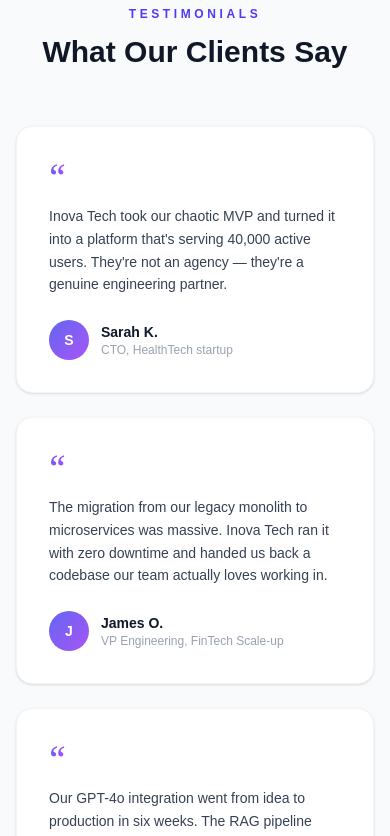
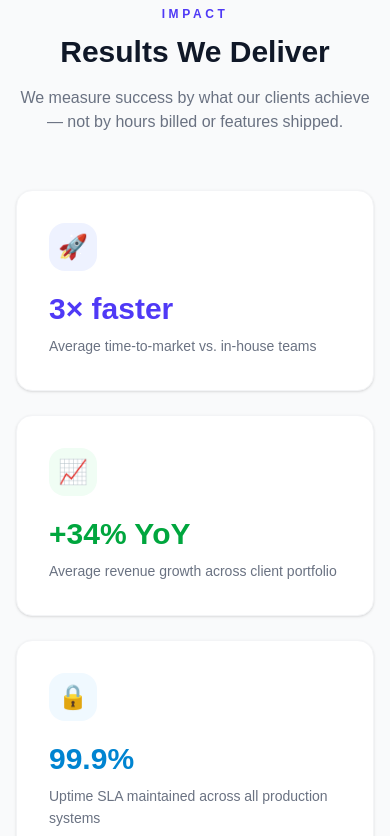
Before and after one commit to alvinotechnologies/web, a Next.js app: page / in a window 390 px wide. Shown: the part 6180-7016 px from the top of the page. Built offline with nearby package versions, Linux system fonts and the light colour scheme.

Commit message:
feat: replace testimonials with Results We Deliver section on homepage

```diff
--- a/src/app/page.tsx
+++ b/src/app/page.tsx
@@ -91,21 +91,6 @@
   { n: "03", title: "Build & Iterate",desc: "Weekly sprints, continuous deployment — you see real progress every step." },
   { n: "04", title: "Launch",         desc: "We handle go-live, monitoring, and the inevitable post-launch adjustments." },
   { n: "05", title: "Grow",           desc: "Ongoing retainer or clean handoff — we're built for the long relationship." },
-];
-
-const testimonials = [
-  {
-    quote: "Inova Tech took our chaotic MVP and turned it into a platform that's serving 40,000 active users. They're not an agency — they're a genuine engineering partner.",
-    name: "Sarah K.", role: "CTO, HealthTech startup", init: "S",
-  },
-  {
-    quote: "The migration from our legacy monolith to microservices was massive. Inova Tech ran it with zero downtime and handed us back a codebase our team actually loves working in.",
-    name: "James O.", role: "VP Engineering, FinTech Scale-up", init: "J",
-  },
-  {
-    quote: "Our GPT-4o integration went from idea to production in six weeks. The RAG pipeline they built queries accuracy is at 94% — better than our internal analysts expected.",
-    name: "Leila M.", role: "Head of Product, Enterprise SaaS", init: "L",
-  },
 ];
 
 const latestPosts = posts.slice(0, 3);
@@ -439,33 +424,84 @@
       </section>
 
       {/* ════════════════════════════════════════════════════
-          TESTIMONIALS
+          RESULTS WE DELIVER
       ════════════════════════════════════════════════════ */}
       <section className="bg-gray-50 py-24">
         <div className="mx-auto max-w-7xl px-4 sm:px-6 lg:px-8">
           <div className="text-center mb-14">
-            <p className="text-xs font-bold tracking-[0.3em] text-indigo-600 uppercase mb-3">Testimonials</p>
-            <h2 className="text-3xl font-extrabold text-gray-900 sm:text-4xl">What Our Clients Say</h2>
+            <p className="text-xs font-bold tracking-[0.3em] text-indigo-600 uppercase mb-3">Impact</p>
+            <h2 className="text-3xl font-extrabold text-gray-900 sm:text-4xl">Results We Deliver</h2>
+            <p className="mt-4 max-w-2xl mx-auto text-gray-500">
+              We measure success by what our clients achieve — not by hours billed or features shipped.
+            </p>
           </div>
+
+          {/* Result cards */}
           <div className="grid gap-6 sm:grid-cols-2 lg:grid-cols-3">
-            {testimonials.map(t => (
-              <div key={t.name}
+            {[
+              {
+                metric: "3× faster",
+                context: "Average time-to-market vs. in-house teams",
+                icon: "🚀",
+                bg: "bg-indigo-50",
+                tc: "text-indigo-600",
+              },
+              {
+                metric: "+34% YoY",
+                context: "Average revenue growth across client portfolio",
+                icon: "📈",
+                bg: "bg-green-50",
+                tc: "text-green-600",
+              },
+              {
+                metric: "99.9%",
+                context: "Uptime SLA maintained across all production systems",
+                icon: "🔒",
+                bg: "bg-sky-50",
+                tc: "text-sky-600",
+              },
+              {
+                metric: "6 weeks",
+                context: "Average MVP to live product for startup engagements",
+                icon: "⚡",
+                bg: "bg-orange-50",
+                tc: "text-orange-500",
+              },
+              {
+                metric: "70%+",
+                context: "Clients who stay on retainer after initial project launch",
+                icon: "🤝",
+                bg: "bg-purple-50",
+                tc: "text-purple-600",
+              },
+              {
+                metric: "47% avg",
+                context: "Cloud infrastructure cost reduction after our DevOps audit",
+                icon: "☁️",
+                bg: "bg-rose-50",
+                tc: "text-rose-500",
+              },
+            ].map(r => (
+              <div key={r.metric}
                 className="group rounded-2xl bg-white border border-gray-100 p-8 shadow-sm transition-all duration-300 hover:shadow-xl hover:-translate-y-1">
-                {/* quote mark */}
-                <span className="text-4xl font-serif leading-none bg-gradient-to-r from-indigo-500 to-purple-500 bg-clip-text text-transparent">&ldquo;</span>
-                <p className="mt-2 text-sm text-gray-700 leading-relaxed">{t.quote}</p>
-                <div className="mt-6 flex items-center gap-3">
-                  <div className="flex h-10 w-10 items-center justify-center rounded-full text-white text-sm font-bold shrink-0"
-                    style={{background:"linear-gradient(135deg,#6366f1,#a855f7)"}}>
-                    {t.init}
-                  </div>
-                  <div>
-                    <p className="text-sm font-semibold text-gray-900">{t.name}</p>
-                    <p className="text-xs text-gray-400">{t.role}</p>
-                  </div>
-                </div>
+                <span className={`inline-flex h-12 w-12 items-center justify-center rounded-2xl text-2xl ${r.bg} mb-5`}>
+                  {r.icon}
+                </span>
+                <p className={`text-3xl font-extrabold ${r.tc}`}>{r.metric}</p>
+                <p className="mt-2 text-sm text-gray-500 leading-relaxed">{r.context}</p>
               </div>
             ))}
+          </div>
+
+          {/* Bottom CTA */}
+          <div className="mt-14 text-center">
+            <p className="text-gray-500 text-sm mb-5">Ready to add your name to these numbers?</p>
+            <Link href="/contact"
+              className="group inline-flex items-center gap-2 rounded-full px-8 py-4 text-sm font-bold text-white shadow-lg transition-all duration-200 hover:-translate-y-0.5 hover:shadow-xl"
+              style={{background:"linear-gradient(135deg,#4f7df9,#a855f7)"}}>
+              Start a Conversation
+              <span className="transition-transform duration-200 group-hover:translate-x-1">→</span>
+            </Link>
           </div>
         </div>
       </section>
```
